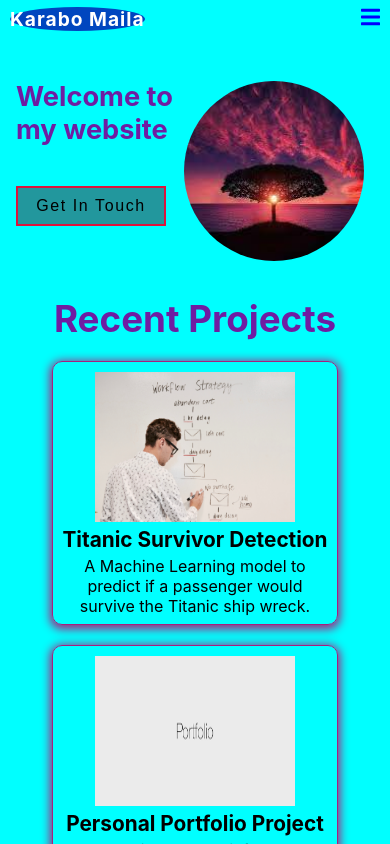
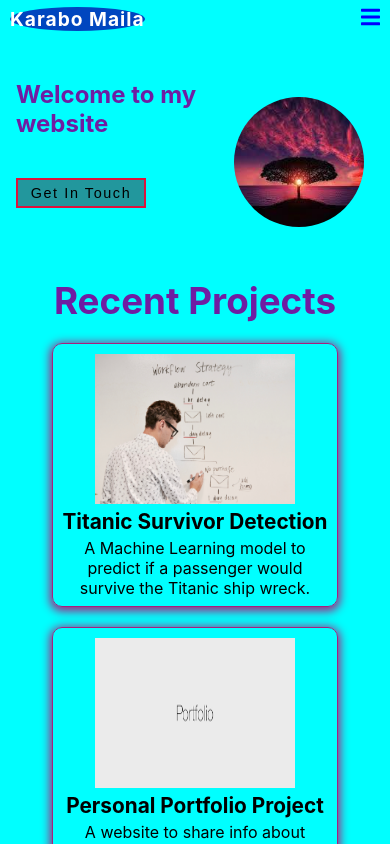
Before and after one commit to karabomaila/karabomaila, a Next.js app: page / in a window 390 px wide. Shown: the top 844 px of the page. Built offline with nearby package versions, Linux system fonts and the light colour scheme.

Commit message:
css updates

```diff
--- a/styles/Home.module.css
+++ b/styles/Home.module.css
@@ -71,7 +71,7 @@
   gap: 10px
 }
 
-@media screen and (max-width: 720px) {
+@media screen and (max-width: 640px) {
   .main {
     padding-top: 50px;
     min-height: 30vh;
@@ -80,11 +80,21 @@
   }
   .header h1 {
     padding-top: 20px;
-    font-size: 1.7rem;
+    font-size: 1.5rem;
   }
+
+  .message_button {
+    height: 30px;
+    width: 130px;
+    margin-top: 40px;
+    text-align: center;
+    font-size: 0.9rem;
+    letter-spacing: 0.1rem;
+}
+
   .img {
-    width: 200px;
-    height: 200px;
+    width: 150px;
+    height: 150px;
   }
   .project_cards {
     grid-template-columns: auto;
```
